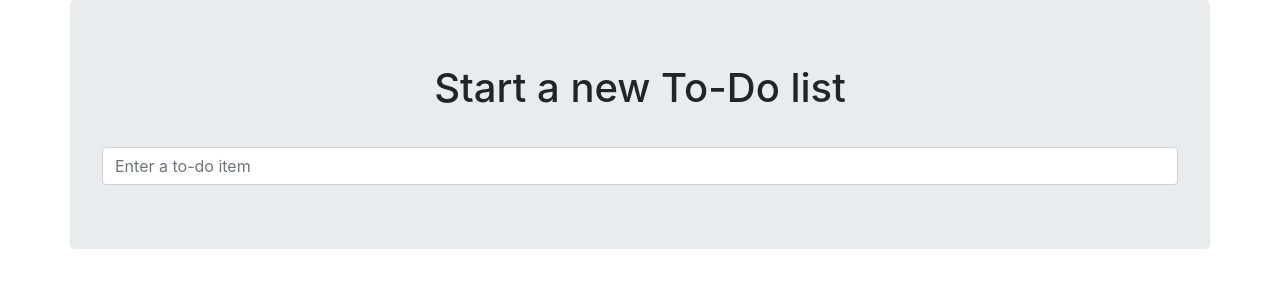
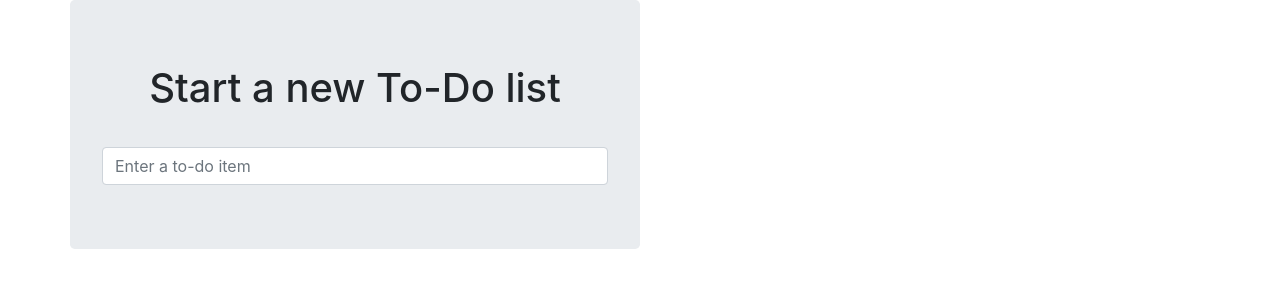
Before and after one commit to JoberthDavid/Superlists, a Django app: page / in a window 1280 px wide. Shown: the top 300 px of the page. Run offline with Django 3.2, Linux system fonts and the light colour scheme; parts of the project's set-up code (start-up, migrations or seed data) failed here and were passed over; some libraries are stand-ins or nearby versions.

Commit message:
Alteração no base.html para 6 colunas na div do jumbotron

```diff
--- a/lists/templates/base.html
+++ b/lists/templates/base.html
@@ -18,7 +18,7 @@
 
 			<div class='row'>
 
-				<div class='col-md-12 col-md-offset-3 jumbotron'>
+				<div class='col-md-6 col-md-offset-3 jumbotron'>
 
 					<div class='text-center'>
 
```
